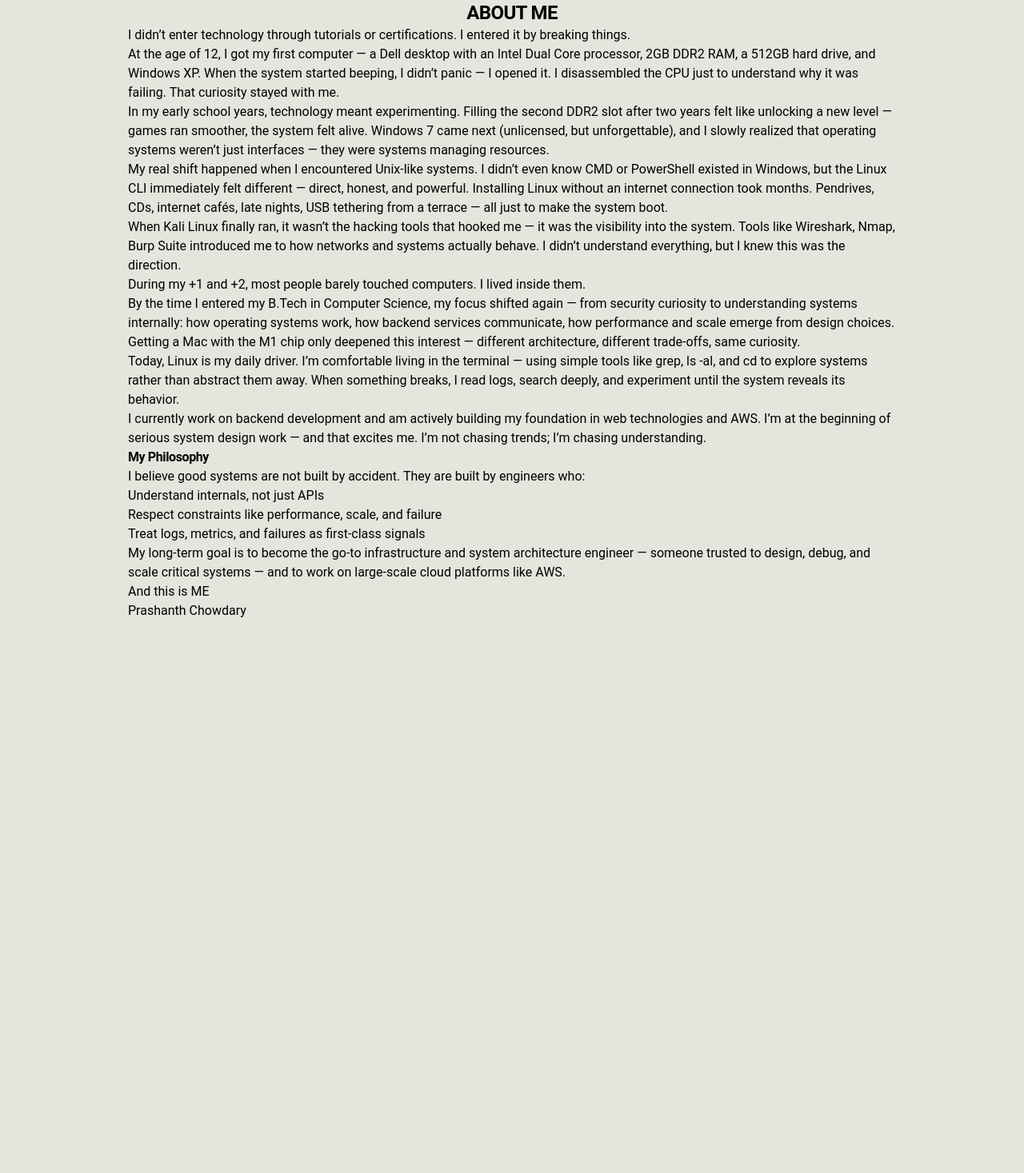
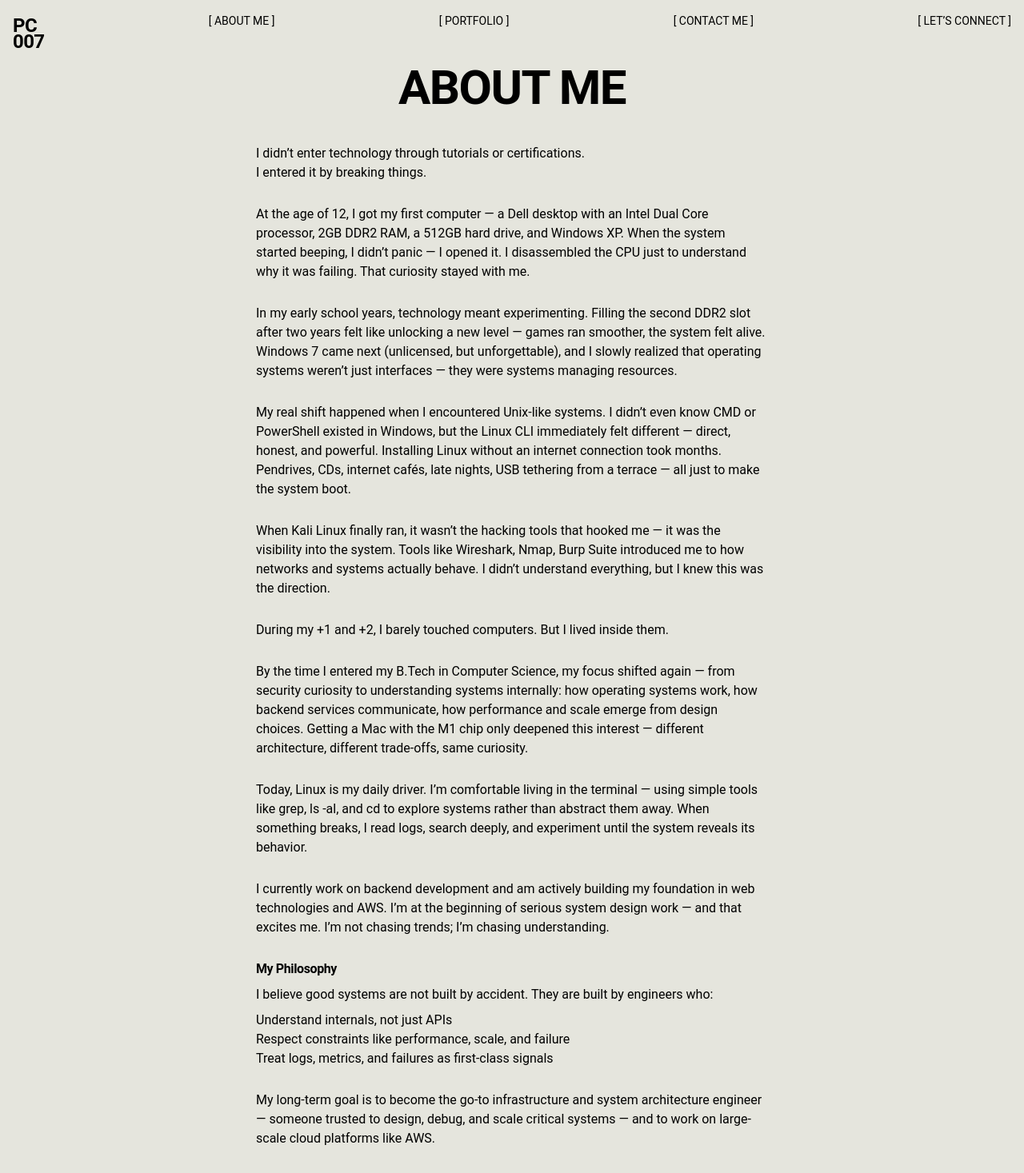
Before and after one commit to Mr-Prashanth-Chowdary/Portfolio, a React (Vite) app: page /about in a window 1280 px wide. Shown: the top 1467 px of the page at 80% size. Before the commit the page ends 800 px from the top, so only its background shows below. Built offline with nearby package versions, Linux system fonts and the light colour scheme.

Commit message:
added about me

```diff
--- a/src/components/AboutContext.tsx
+++ b/src/components/AboutContext.tsx
@@ -2,9 +2,9 @@
 export default function About() {
   return (
     <>
-    <div className="sm:w-3/4 w-1/2">
+    <div className="w-3/4 md:w-1/2 flex flex-col gap-7">
     <p>I didn’t enter technology through tutorials or certifications.
-       I entered it by breaking things.</p>
+    <br/> I entered it by breaking things.</p>
 
     <p>At the age of 12, I got my first computer — a Dell desktop with an Intel Dual Core processor, 2GB DDR2 RAM, a 512GB hard drive, and Windows XP. When the system started beeping, I didn’t panic — I opened it. I disassembled the CPU just to understand why it was failing. That curiosity stayed with me.</p>
 
@@ -14,7 +14,7 @@ export default function About() {
 
     <p>When Kali Linux finally ran, it wasn’t the hacking tools that hooked me — it was the visibility into the system. Tools like Wireshark, Nmap, Burp Suite introduced me to how networks and systems actually behave. I didn’t understand everything, but I knew this was the direction.</p>
 
-    <p>During my +1 and +2, most people barely touched computers. I lived inside them.</p>
+    <p>During my +1 and +2, I barely touched computers. But I lived inside them.</p>
 
     <p>By the time I entered my B.Tech in Computer Science, my focus shifted again — from security curiosity to understanding systems internally: how operating systems work, how backend services communicate, how performance and scale emerge from design choices. Getting a Mac with the M1 chip only deepened this interest — different architecture, different trade-offs, same curiosity.</p>
 
@@ -22,6 +22,7 @@ export default function About() {
 
     <p>I currently work on backend development and am actively building my foundation in web technologies and AWS. I’m at the beginning of serious system design work — and that excites me. I’m not chasing trends; I’m chasing understanding.</p>
 
+    <div className="flex flex-col gap-2">
     <h2>My Philosophy</h2>
     <p>I believe good systems are not built by accident.
 They are built by engineers who:</p>
@@ -30,11 +31,15 @@ They are built by engineers who:</p>
         <li>Respect constraints like performance, scale, and failure</li>
         <li>Treat logs, metrics, and failures as first-class signals</li>
     </ul>
+    </div>
 
     <p>My long-term goal is to become the go-to infrastructure and system architecture engineer — someone trusted to design, debug, and scale critical systems — and to work on large-scale cloud platforms like AWS.</p>
 
+    <div>
     <p>And this is ME</p>
+
     <p>Prashanth Chowdary</p>
+    </div>
     </div>
     </>
   )
--- a/src/pages/About.tsx
+++ b/src/pages/About.tsx
@@ -1,9 +1,11 @@
 import AboutContext from '../components/AboutContext';
+import Nav from '../components/Nav';
 export default function About() {
   return (
     <>
-    <div className='flex flex-col items-center justify-center'>
-    <h1 className='text-2xl font-bold'>ABOUT ME</h1>
+    <Nav/>
+    <div className='flex flex-col items-center justify-center mb-10'>
+    <h1 className='text-6xl font-bold mt-20 mb-10'>ABOUT ME</h1>
     <AboutContext/>
     </div>
     </>
```
